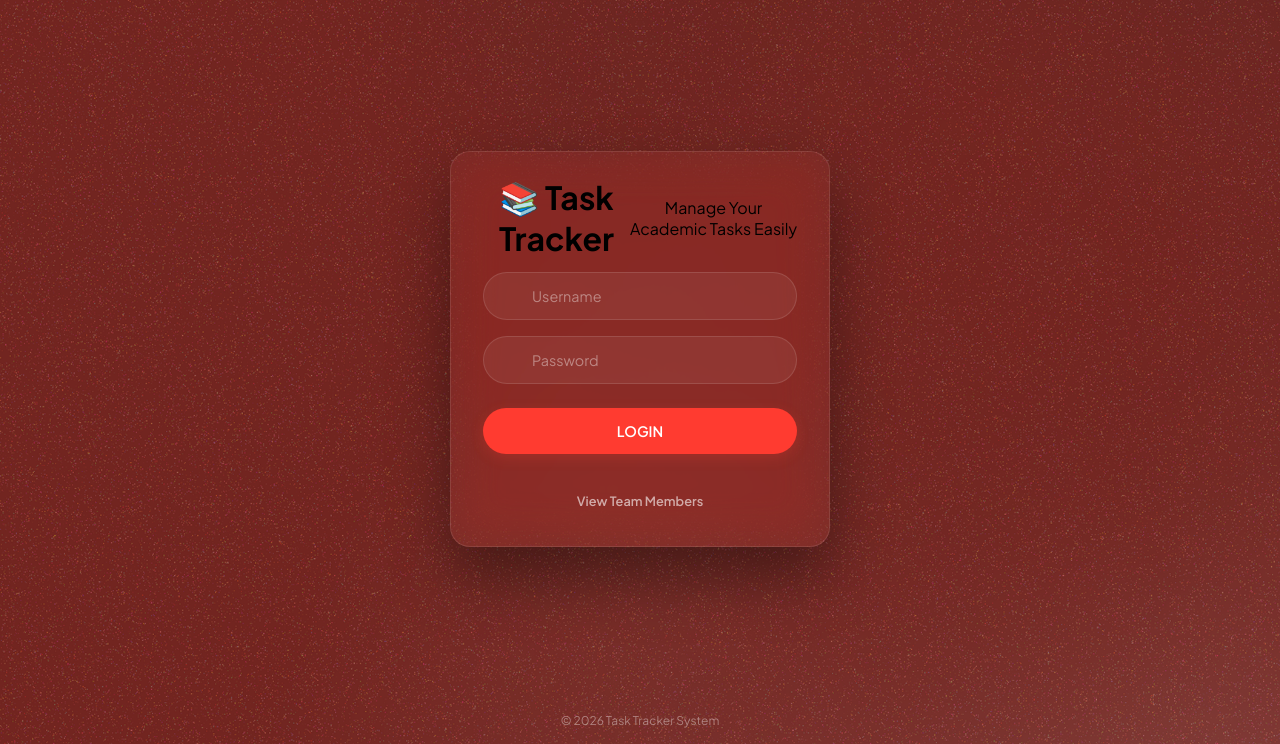
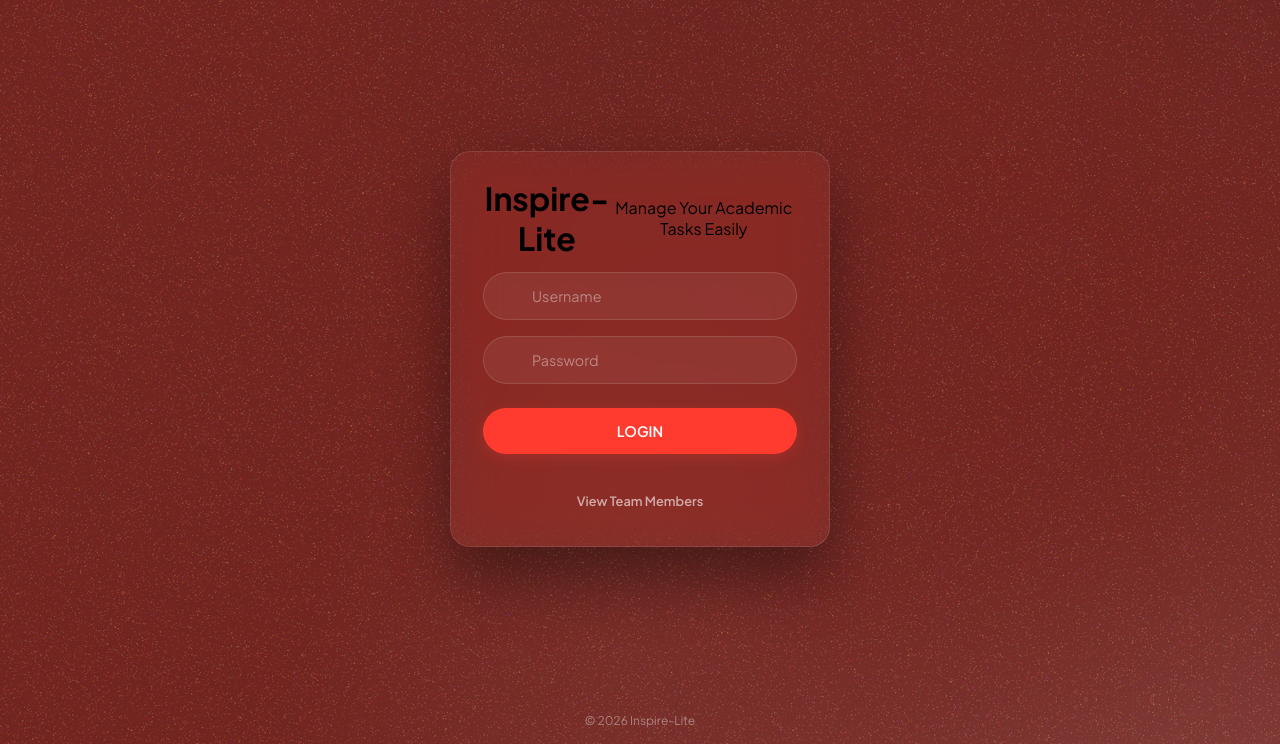
Before and after one commit to ezra08mc/inspire-lite, a PHP site: page /login.php in a window 1280 px wide. Shown: the part 56-800 px from the top of the page. Run offline with PHP 8.4, Linux system fonts and the light colour scheme.

Commit message:
Update login.php

```diff
--- a/login.php
+++ b/login.php
@@ -93,7 +93,7 @@ if ($_SERVER["REQUEST_METHOD"] === "POST") {
     <div class="login-card">
 
         <div class="brand-container">
-            <h1>📚 Task Tracker</h1>
+            <h1>Inspire-Lite</h1>
             <p>Manage Your Academic Tasks Easily</p>
         </div>
 
@@ -144,7 +144,7 @@ if ($_SERVER["REQUEST_METHOD"] === "POST") {
 </div>
 
 <footer class="form-footer">
-    <p>© 2026 Task Tracker System</p>
+    <p>© 2026 Inspire-Lite</p>
 </footer>
 
 </body>
```
